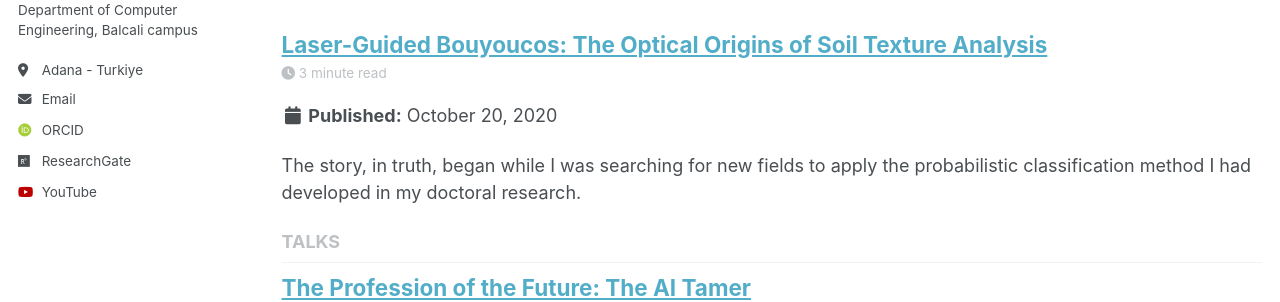
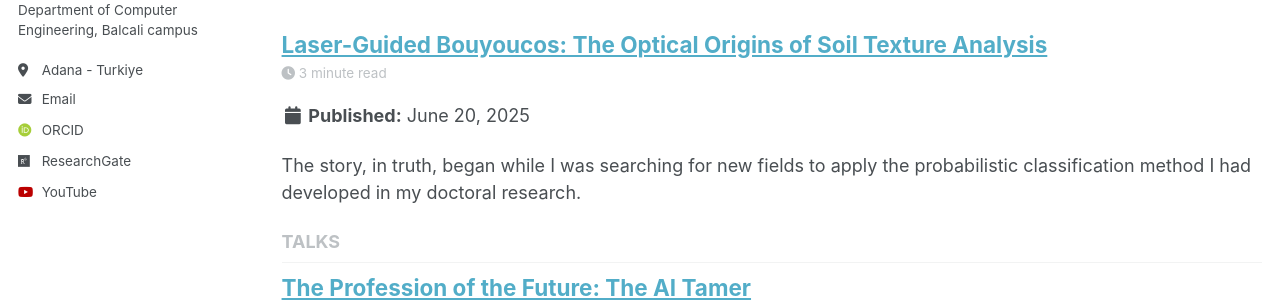
Before and after one commit to uorhan/uorhan.github.io, a Jekyll site: the page built from _pages/tag-archive.html, in a window 1280 px wide and 1184 px high. Shown: the part 385-687 px from the top of the window. Built offline with Jekyll 4.4.1, drawn with Linux system fonts in a browser that asks for light colours; some web fonts are replaced.

Commit message:
Update and rename 2020-10-20-LaserGB.md to 2025-6-20-LaserGB.md

```diff
--- a/_posts/2020-10-20-LaserGB.md
+++ b/_posts/2025-6-20-LaserGB.md
@@ -1,7 +1,7 @@
 ---
 layout: post
 title: "Laser-Guided Bouyoucos: The Optical Origins of Soil Texture Analysis"
-date: 2020-10-20
+date: 2025-6-20
 categories: projects
 tags: PROJECT
 excerpt: "The story, in truth, began while I was searching for new fields to apply the probabilistic classification method I had developed in my doctoral research."
```
